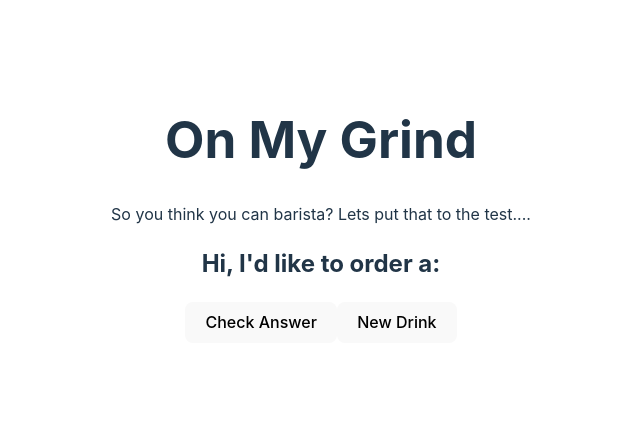
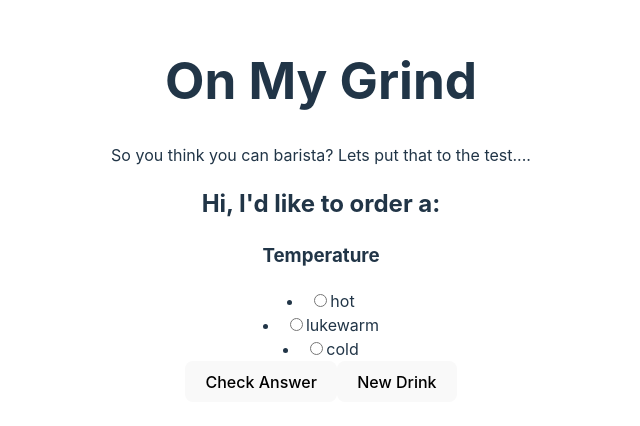
Before and after one commit to Llynoirx/barista-form, a React (Vite) app: page / in a window 1280 px wide. Shown: the part 190-616 px from the top of the page, without its empty margins (319-959 px from the left). Built offline with nearby package versions, Linux system fonts and the light colour scheme.

Commit message:
add temp form

```diff
--- a/src/Components/BaristaForm.jsx
+++ b/src/Components/BaristaForm.jsx
@@ -1,6 +1,21 @@
 import React, {Component, useState} from "react";
+import RecipeChoices from './RecipeChoices'
 
-function BaristaForm() {
+const BaristaForm = () => {
+
+    const [inputs, setInputs] = useState({
+        'temperature': '',
+        'milk': '',
+        'syrup': '',
+        'blended': ''
+      });
+
+    const ingredients = {
+        'temperature' : ['hot', 'lukewarm', 'cold'],
+        'syrup': ['mocha', 'vanilla', 'toffee', 'maple', 'caramel', 'other', 'none'],
+        'milk': ['cow', 'oat', 'goat', 'almond', 'none'],
+        'blended': ['yes', 'turbo', 'no']
+    }
 
     const onNewDrink = () => {
 
@@ -14,7 +29,19 @@
     <div>
         <h2>Hi, I'd like to order a:</h2>
         <form>
-
+            <h3>Temperature</h3>
+                <div className="answer-space" >
+                    {inputs["temperature"]}
+                </div>
+            <RecipeChoices
+                handleChange={(e) => setInputs((prevState) => ({
+                    ...prevState,
+                    [e.target.name]: e.target.value,
+                }))}
+                label="temperature"
+                choices={ingredients["temperature"]}
+                checked={inputs["temperature"]}
+            />
         </form>
         <button className="button submit"
                 type="submit"
--- /dev/null
+++ b/src/Components/RecipeChoices.jsx
@@ -0,0 +1,26 @@
+import React, { Component, useEffect, useState } from "react";
+
+const RecipeChoices = ({ handleChange, label, choices, checked }) => {
+
+
+    return (
+        <div className="radio-buttons">
+        {choices &&
+          choices.map((choice) => (
+            <li key={choice}>
+              <input
+                id={choice}
+                value={choice}
+                name={label}
+                type="radio"
+                onChange={handleChange}
+                checked={checked == choice}
+              />
+                {choice}
+            </li>
+          ))}
+      </div>
+    );
+};
+
+export default RecipeChoices;
```
